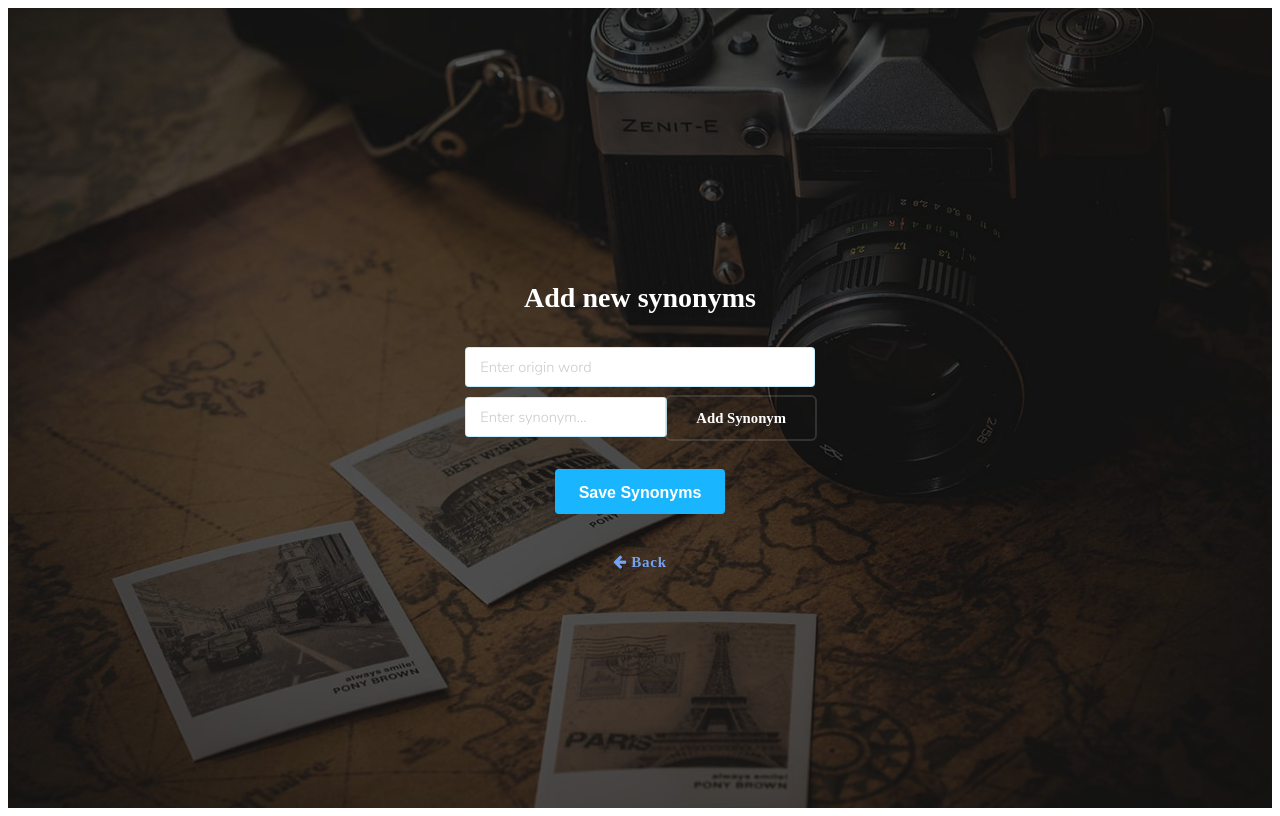
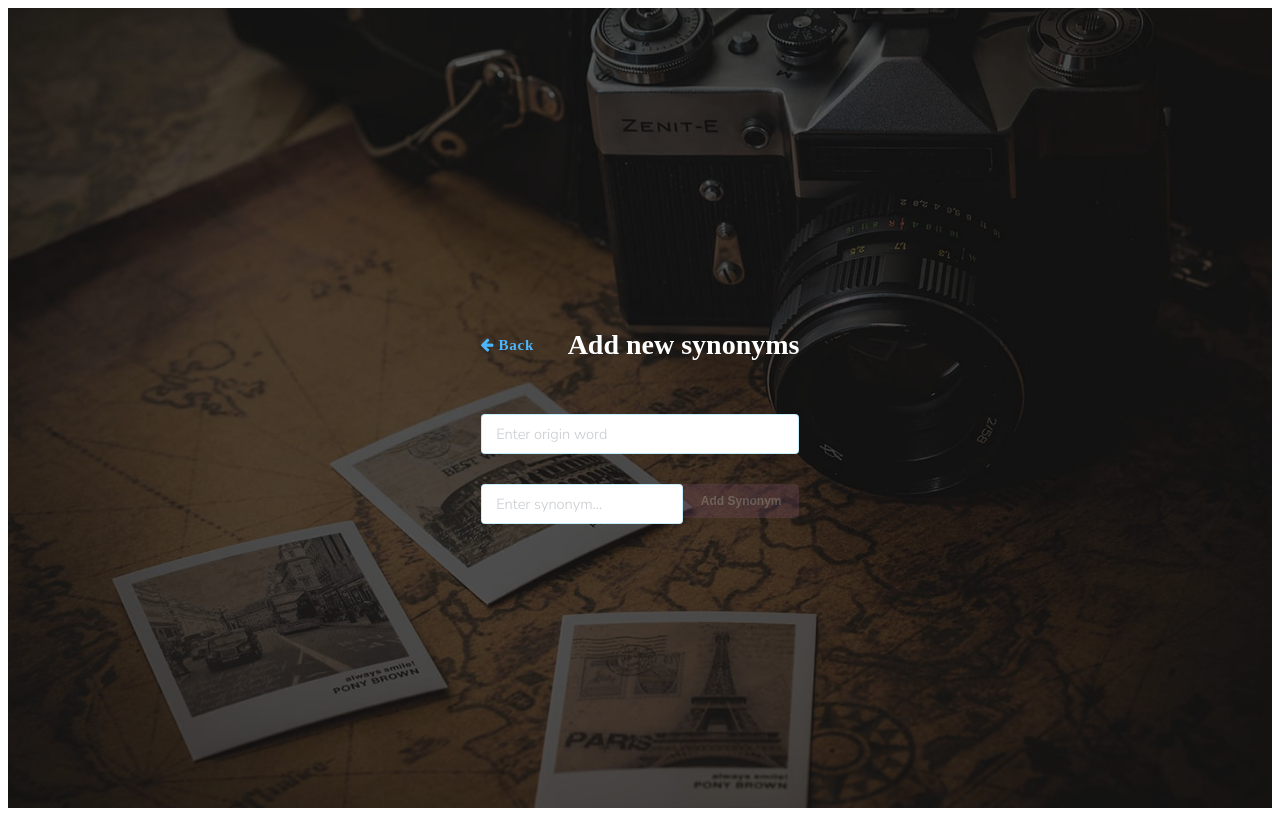
Before and after one commit to ruud17/Synonym-UI, a Vue app: page / in a window 1280 px wide. Both pictures are taken after a click on the element "Add New Synonyms". Built offline with nearby package versions, Linux system fonts and the light colour scheme; a small style sheet from the web is missing; what @deveodk/vue-toastr would draw is missing.

Commit message:
Design and validation updated

```diff
--- a/src/components/HomePage.vue
+++ b/src/components/HomePage.vue
@@ -21,7 +21,11 @@
           <div>
             <div v-if="synonymsResults" id="results">
               <div class="synonyms-list">
-                <span class="button alt" v-for="item in synonymsResults" :key="item">{{ item }}</span>
+                <span
+                  class="button alt item-list"
+                  v-for="item in synonymsResults"
+                  :key="item"
+                >{{ item }}</span>
               </div>
             </div>
           </div>
@@ -33,9 +37,17 @@
 
         <div class="inner" v-else>
           <div class="column">
-            <h2>Add new synonyms</h2>
+            <h2 class="synonyms-form-btn">
+              <div v-on:click="goToAddNewSynonymsTab(false)" class="link">
+                <i class="fa fa-arrow-left" aria-hidden="true"></i>
+                Back
+              </div>Add new synonyms
+            </h2>
+            <div></div>
+
             <div class="field field-label synonyms-form">
               <input
+                class="custom-input"
                 name="originWord"
                 id="originWord"
                 type="text"
@@ -45,29 +57,28 @@
             </div>
             <div class="field-label half first">
               <input
+                class="custom-input search-field"
                 name="synonym"
                 id="name"
                 type="text"
                 placeholder="Enter synonym..."
                 v-model="newSynonymValue"
               />
-              <span class="button alt scrolly big" v-on:click="addSynonym">Add Synonym</span>
+              <button
+                class="button add-synonym-btn search-btn"
+                v-on:click="addSynonym"
+                :disabled="!newSynonymValue || !newSynonymOriginWord"
+              >Add Synonym</button>
             </div>
             <div class="synonyms-list" v-if="newSynonymsDataToSave.length>0">
-              Added synonyms:
-              <span
-                class="button alt"
-                v-for="item in newSynonymsDataToSave"
-                :key="item"
-              >{{ item }}</span>
+              <span class="button alt item-list item" v-for="item in newSynonymsDataToSave" :key="item">
+                {{ item }}
+                <i class="fa fa-remove" v-on:click="deleteSynonym(item)"></i>
+              </span>
             </div>
-            <div>
-              <button class="button save-btn" v-on:click="saveSynonyms">Save Synonyms</button>
+            <div v-if="newSynonymOriginWord!='' && newSynonymsDataToSave.length>0 ">
+              <button class="button save-btn" v-on:click="saveSynonyms">Save Changes</button>
             </div>
-          </div>
-          <div v-on:click="goToAddNewSynonymsTab(false)" class="link">
-            <i class="fa fa-arrow-left" aria-hidden="true"></i>
-            Back
           </div>
         </div>
       </section>
@@ -124,8 +135,19 @@ export default {
     },
 
     addSynonym: function() {
+      if (this.newSynonymsDataToSave.indexOf(this.newSynonymValue) > 0) {
+        this.$toastr("info", "Synonym already exists");
+        return;
+      }
       this.newSynonymsDataToSave.push(this.newSynonymValue);
       this.newSynonymValue = "";
+    },
+
+    deleteSynonym: function(clicked) {
+      const filteredSynonymsList = this.newSynonymsDataToSave.filter(
+        item => item != clicked
+      );
+      this.newSynonymsDataToSave = filteredSynonymsList;
     },
 
     saveSynonyms: function() {
@@ -159,8 +181,8 @@ export default {
   cursor: pointer;
   font-size: 15px;
   letter-spacing: 0.05em;
-  color: #75a2f3;
-  margin-top: 40px;
+  color: #4bb6fe;
+  margin-top: 10px;
   font-weight: bold;
 }
 
@@ -182,6 +204,13 @@ export default {
 
 .synonyms-list {
   margin-top: 20px;
+  display: flex;
+  max-width: 90%;
+  flex-wrap: wrap;
+}
+
+.synonyms-list .item {
+  margin-right: 10px
 }
 
 .search-form {
@@ -211,4 +240,24 @@ export default {
   border-top-right-radius: unset;
   border-bottom-right-radius: unset;
 }
+
+.add-synonym-btn {
+  background-color: #805270;
+  font-size: 12px;
+  margin-top: 20px;
+}
+.custom-input {
+  height: 2em;
+  margin-top: 20px;
+}
+
+.synonyms-form-btn {
+  display: flex;
+  justify-content: space-between;
+}
+
+.item-list {
+  height: 1.5em;
+  line-height: 1.5em;
+}
 </style>
```
